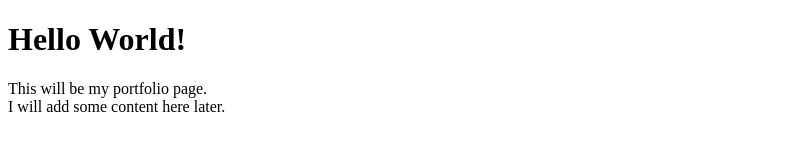
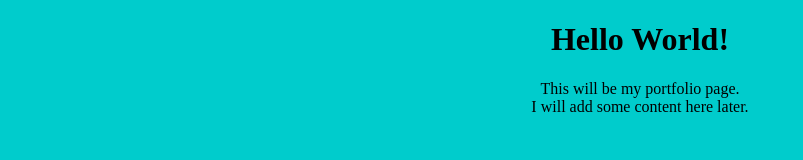
Before and after one commit to RonenTsirlin/PortfolioSite, a plain HTML site: page index.html in a window 1280 px wide. Shown: the whole page, without its empty margins (0-803 px from the left). Drawn offline with Linux system fonts and the light colour scheme.

Commit message:
Adding css file and some basic cosmetics to the site.

```diff
--- a/index.html
+++ b/index.html
@@ -3,6 +3,7 @@
   <head>
     <meta charset="UTF-8" />
     <meta name="viewport" content="width=device-width, initial-scale=1.0" />
+    <link rel="stylesheet" href="styles.css" />
     <title>Portfolio</title>
   </head>
   <body>
--- /dev/null
+++ b/styles.css
@@ -0,0 +1,12 @@
+body {
+  background-color: #00cccc;
+}
+h1 {
+  text-align: center;
+}
+p {
+  text-align: center;
+}
+div {
+  text-align: center;
+}
```
